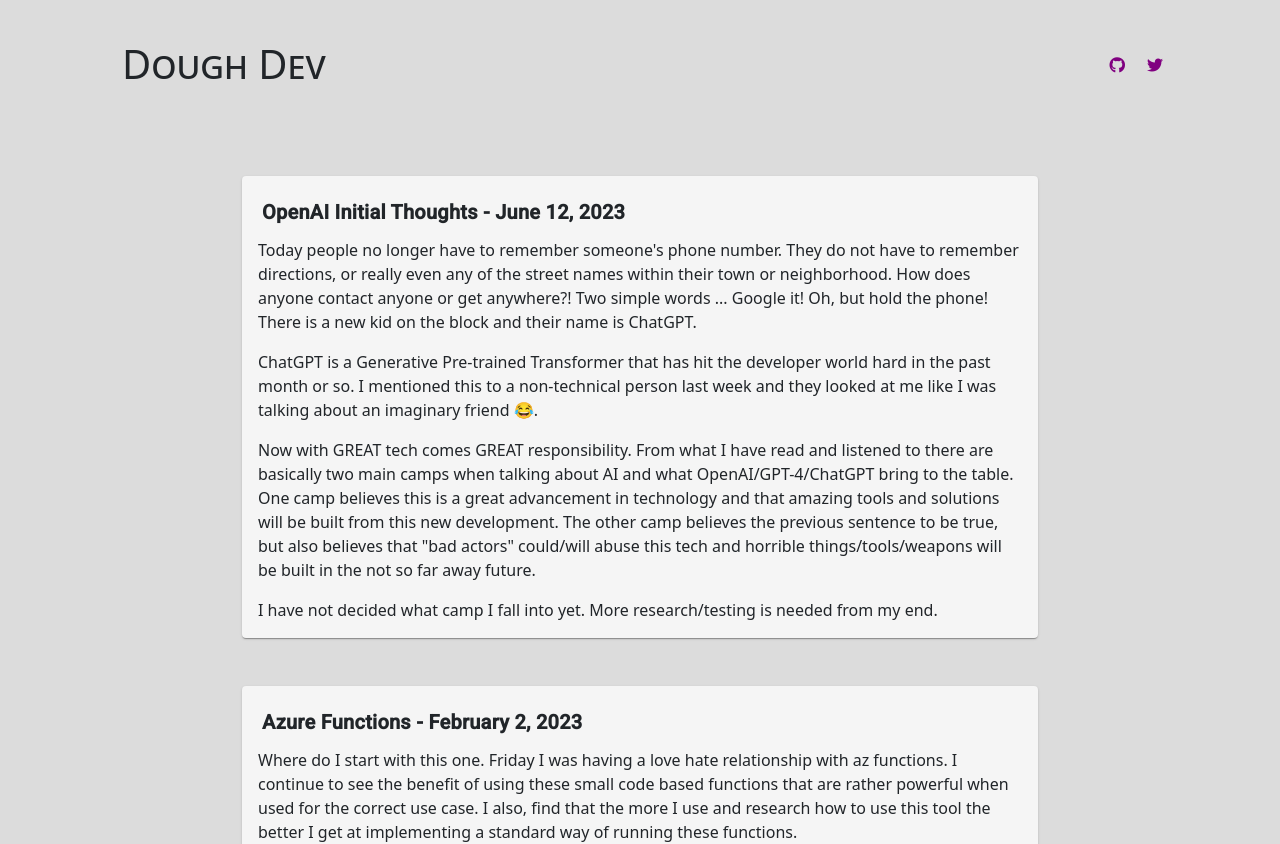
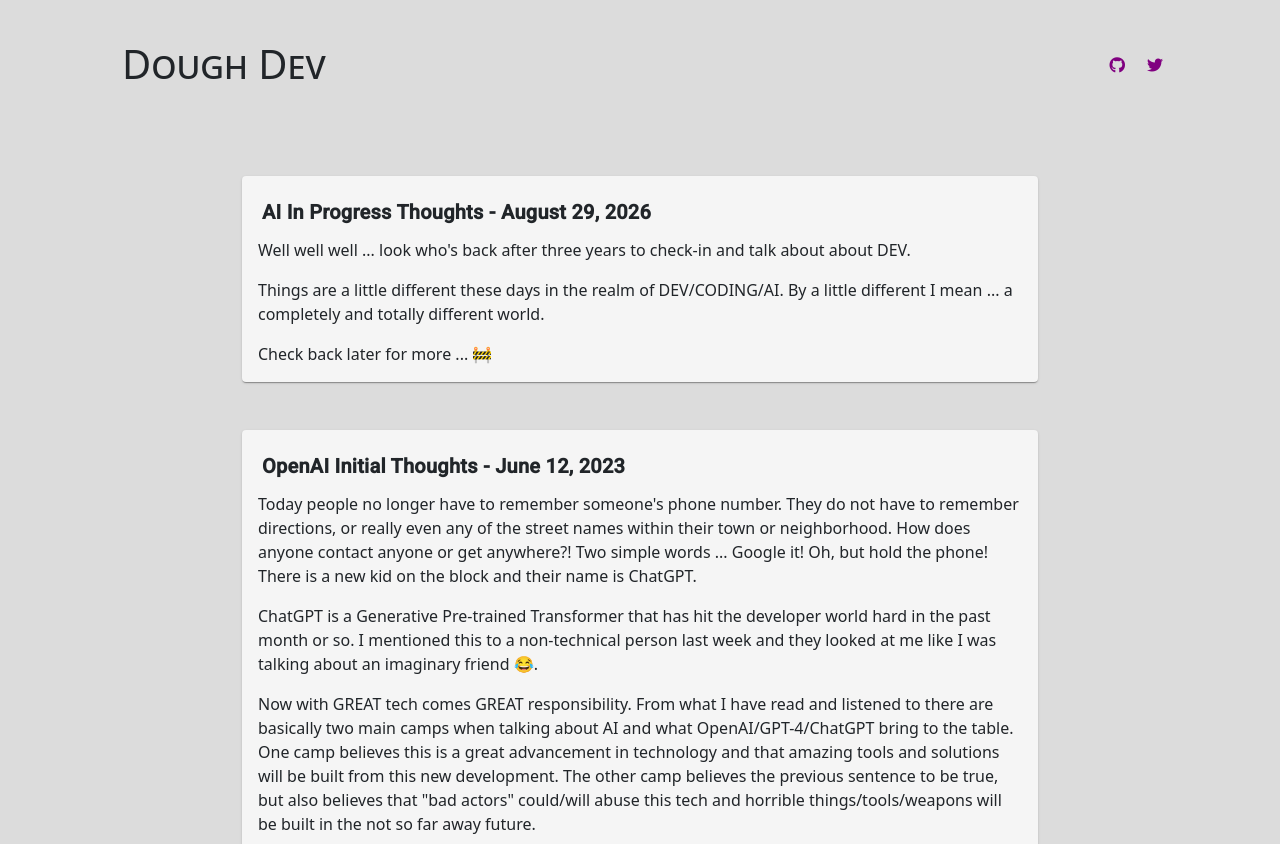
Before and after one commit to jamesjdougherty/dough-blog, an Angular app: page / in a window 1280 px wide. Shown: the top 844 px of the page. Built offline with nearby package versions, Linux system fonts and the light colour scheme; what @angular/fire would draw is missing.

Commit message:
New blog post

```diff
--- a/src/app/blog/blog.component.html
+++ b/src/app/blog/blog.component.html
@@ -1,4 +1,21 @@
 <div>
+  <mat-card>
+    <mat-card-title>AI In Progress Thoughts - August 29, 2026</mat-card-title>
+    <mat-card-content>
+      <p>
+        Well well well ... look who's back after three years to check-in and talk
+        about about DEV.
+      </p>
+      <p>
+        Things are a little different these days in the realm of DEV/CODING/AI.
+        By a little different I mean ... a completely and totally different
+        world.
+      </p>
+      <p>
+        Check back later for more ... 🚧
+      </p>
+    </mat-card-content>
+  </mat-card>
   <mat-card>
     <mat-card-title>OpenAI Initial Thoughts - June 12, 2023</mat-card-title>
     <mat-card-content>
```
